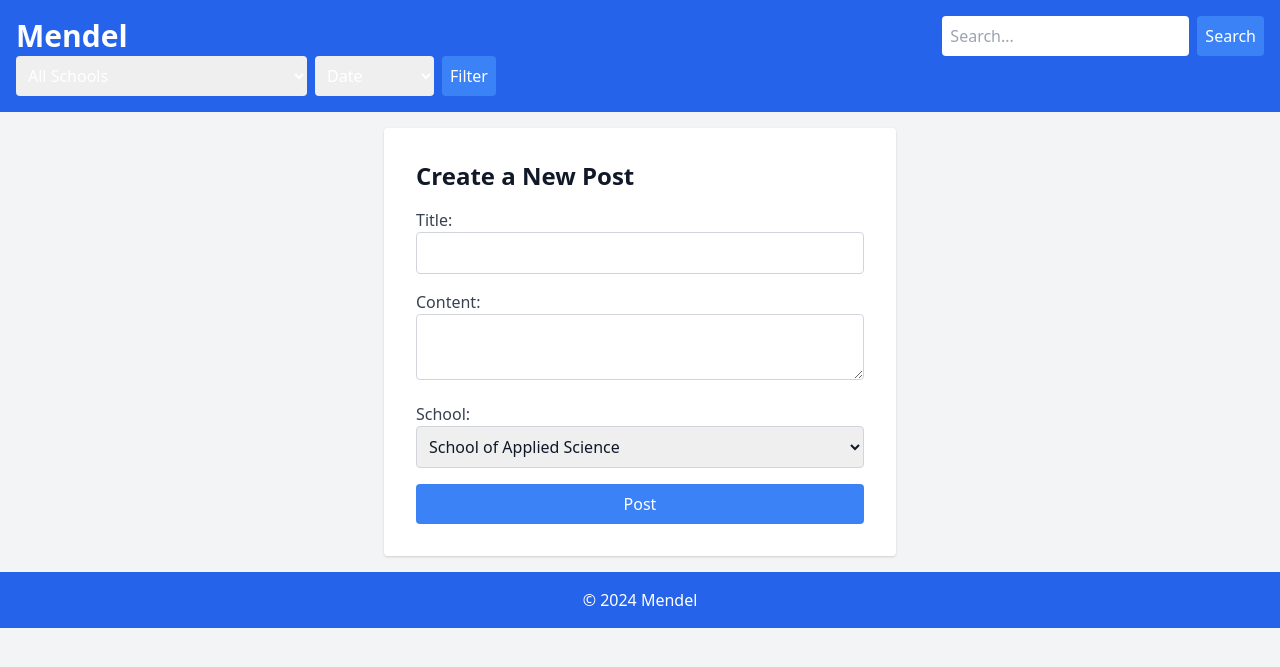
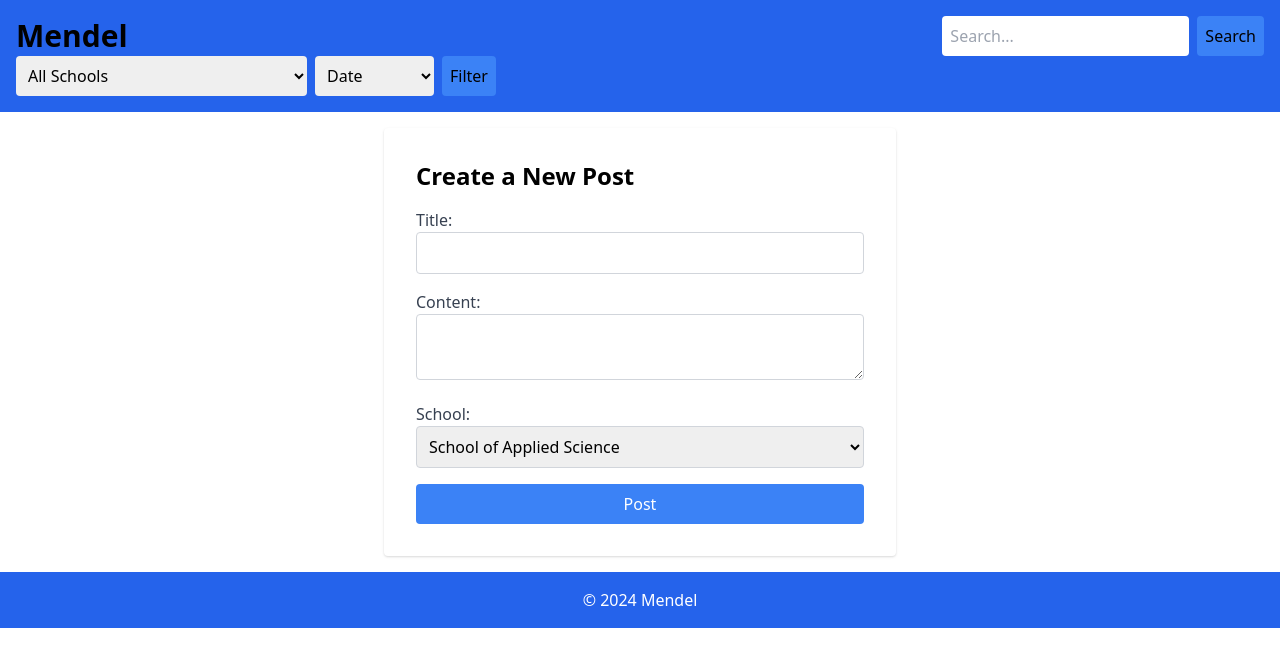
Before and after one commit to iamsven2005/Mendel, a Flask app: page /post in a window 1280 px wide. Shown: the top 667 px of the page. Run offline with Flask 3, Linux system fonts and the light colour scheme; the visitor is signed in with stand-in values (Sample User, id 1); some libraries are stand-ins or nearby versions.

```diff
--- a/api/app.py
+++ b/api/app.py
@@ -1,4 +1,3 @@
-from datetime import date, timedelta
 from flask import Flask, url_for, render_template, request, session, redirect, flash
 from flask_session import Session
 from functools import wraps
@@ -11,12 +10,19 @@ import resend
 from cuid import cuid
 from dotenv import load_dotenv
 from werkzeug.security import generate_password_hash, check_password_hash
+from flask_limiter import Limiter
+from flask_limiter.util import get_remote_address
 
 load_dotenv()
 
 app = Flask(__name__)
 app.config["SESSION_TYPE"] = "filesystem"
 Session(app)
+
+limiter = Limiter(
+    key_func=get_remote_address,
+    default_limits=["200 per day", "50 per hour"]
+)
 
 ADMIN_EMAIL = os.getenv("ADMIN_EMAIL")
 DATABASE_URL = os.getenv("DATABASE_URL")
@@ -114,10 +120,12 @@ def login_required(f):
     return decorated_function
 
 @app.route("/")
+@limiter.limit("10 per minute")
 def index():
     return render_template("index.html")
 
 @app.route("/signup", methods=["GET", "POST"])
+@limiter.limit("5 per minute")
 def signup():
     if request.method == "POST":
         email = request.form.get("email").strip().lower()
@@ -160,6 +168,7 @@ def signup():
         return render_template("signup.html")
 
 @app.route("/verify", methods=["GET", "POST"])
+@limiter.limit("5 per minute")
 def verify():
     if request.method == "POST":
         email = session.get("email")
@@ -188,6 +197,7 @@ def verify():
 
 @app.route("/logout")
 @login_required
+@limiter.limit("5 per minute")
 def logout():
     session.clear()
     flash("You have been logged out.")
@@ -195,6 +205,7 @@ def logout():
 
 @app.route("/post", methods=["GET", "POST"])
 @login_required
+@limiter.limit("10 per minute")
 def create_post():
     if request.method == "POST":
         title = request.form.get("title").strip()
@@ -219,6 +230,7 @@ def create_post():
 
 @app.route("/school/<school_name>")
 @login_required
+@limiter.limit("10 per minute")
 def school_posts(school_name):
     valid_schools = [
         "School of Applied Science",
@@ -248,6 +260,7 @@ def school_posts(school_name):
 
 @app.route("/like_dislike/<string:post_id>/<action>", methods=["POST"])
 @login_required
+@limiter.limit("10 per minute")
 def like_dislike(post_id, action):
     user_id = session.get("user_id")  # assuming user_id is stored in session after login
     if action not in ["like", "dislike"]:
@@ -269,6 +282,7 @@ def like_dislike(post_id, action):
 
 @app.route("/comment/<string:post_id>", methods=["POST"])
 @login_required
+@limiter.limit("10 per minute")
 def comment(post_id):
     content = request.form.get("content").strip()
     comment_id = generate_id()
@@ -281,6 +295,7 @@ def comment(post_id):
 
 @app.route("/comment_vote/<string:comment_id>/<action>", methods=["POST"])
 @login_required
+@limiter.limit("10 per minute")
 def comment_vote(comment_id, action):
     if action not in ["upvote", "downvote"]:
         return {"message": "Invalid action"}, 400
@@ -300,6 +315,7 @@ def comment_vote(comment_id, action):
 
 @app.route("/post/<string:post_id>")
 @login_required
+@limiter.limit("10 per minute")
 def post_detail(post_id):
     with connection:
         with connection.cursor() as cursor:
@@ -311,6 +327,7 @@ def post_detail(post_id):
 
 @app.route("/search", methods=["GET"])
 @login_required
+@limiter.limit("10 per minute")
 def search():
     query = request.args.get("query")
     with connection:
@@ -327,6 +344,7 @@ def search():
 
 @app.route("/filter", methods=["GET"])
 @login_required
+@limiter.limit("10 per minute")
 def filter():
     school = request.args.get("school")
     order_by = request.args.get("order_by", "created_at")
--- a/api/templates/base.html
+++ b/api/templates/base.html
@@ -6,13 +6,13 @@
     <title>{% block title %}Mendel{% endblock %}</title>
     <link href="https://cdn.jsdelivr.net/npm/tailwindcss@2.2.19/dist/tailwind.min.css" rel="stylesheet">
 </head>
-<body class="bg-gray-100 text-gray-900">
-    <header class="bg-blue-600 text-white p-4">
+<body>
+    <header class="bg-blue-600 p-4">
         <div class="container mx-auto flex justify-between items-center">
             <h1 class="text-3xl font-bold">Mendel</h1>
             <form method="GET" action="{{ url_for('search') }}" class="flex items-center">
                 <input type="text" name="query" placeholder="Search..." class="p-2 rounded">
-                <button type="submit" class="bg-blue-500 text-white p-2 rounded ml-2">Search</button>
+                <button type="submit" class="bg-blue-500 p-2 rounded ml-2">Search</button>
             </form>
         </div>
         <form method="GET" action="{{ url_for('filter') }}" class="flex items-center">
@@ -30,7 +30,7 @@
                 <option value="likes">Likes</option>
                 <option value="comment_count">Comments</option>
             </select>
-            <button type="submit" class="bg-blue-500 text-white p-2 rounded ml-2">Filter</button>
+            <button type="submit" class="bg-blue-500 p-2 rounded ml-2">Filter</button>
         </form>
 
     </header>
--- a/requirements.txt
+++ b/requirements.txt
@@ -4,3 +4,4 @@ psycopg2-binary
 resend
 cuid
 python-dotenv
+flask-limiter
```
